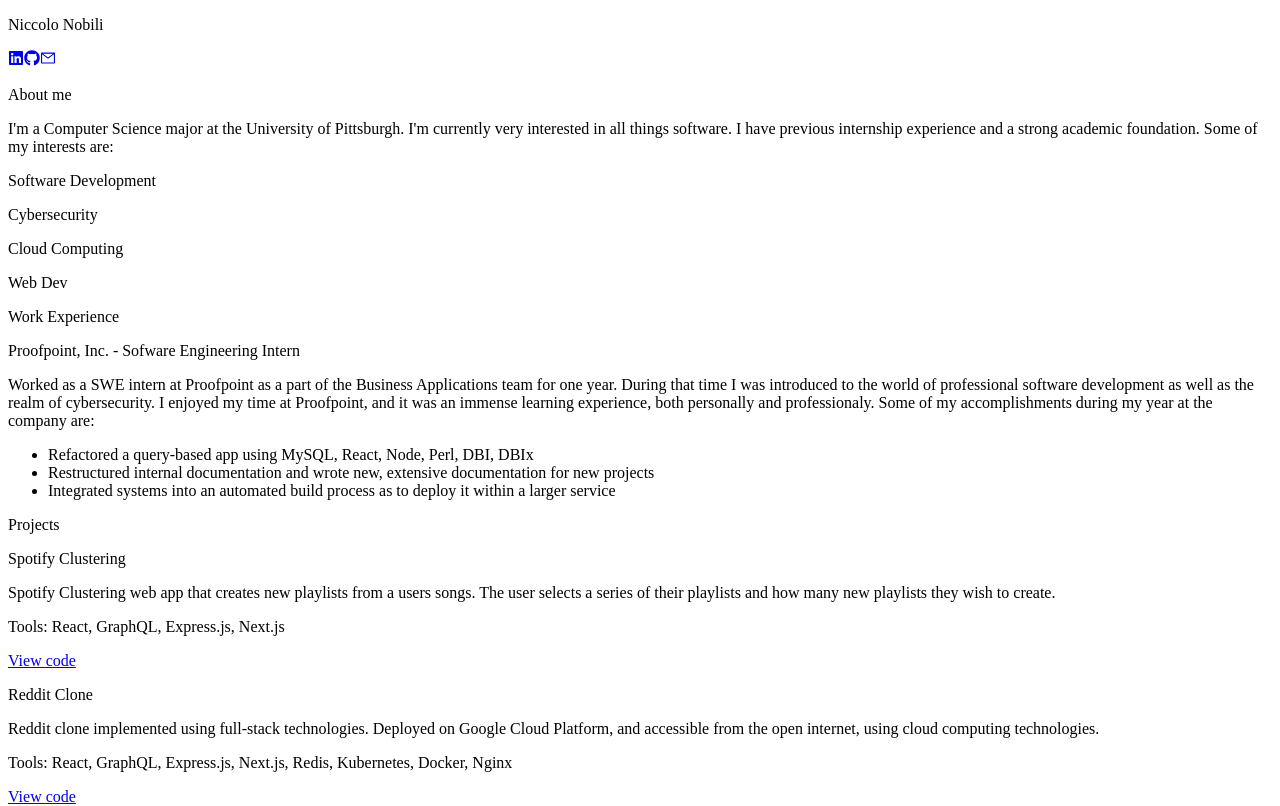
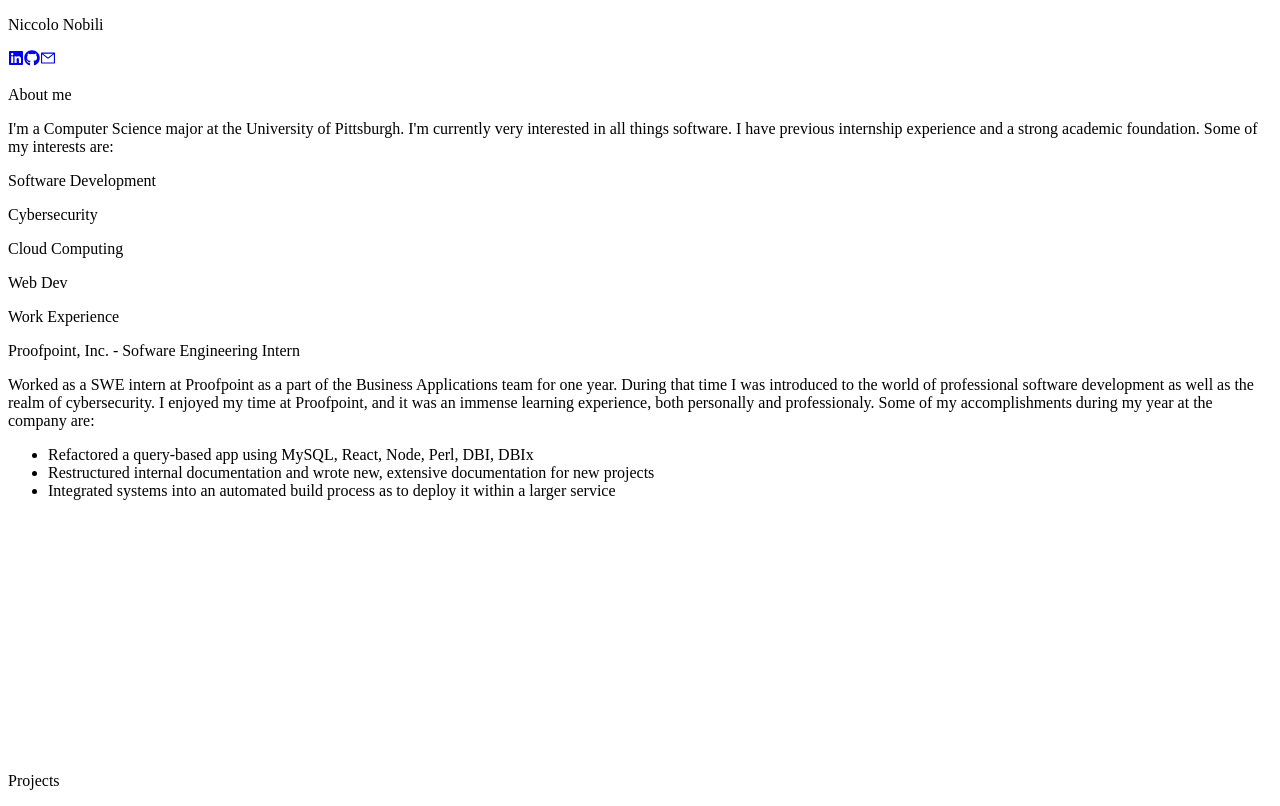
Before and after one commit to strobosco/personal-website, a Next.js app: page / in a window 1280 px wide. Shown: the top 806 px of the page. Built offline with nearby package versions, Linux system fonts and the light colour scheme.

Commit message:
Added Proofpoint logo

```diff
--- a/components/Work.js
+++ b/components/Work.js
@@ -32,6 +32,13 @@ const Work = () => {
             </ul>
           </p>
         </div>
+        <div className="button-div">
+          <img
+            src="./proofpoint-logo.svg"
+            alt="Proofpoint Logo"
+            className="proofpoint-logo"
+          />
+        </div>
       </div>
     </div>
   );
--- a/styles/_home.scss
+++ b/styles/_home.scss
@@ -134,3 +134,10 @@
     }
   }
 }
+
+.proofpoint-logo {
+  display: block;
+  width: 80%;
+  margin-left: auto;
+  margin-right: auto;
+}
```
Also changed, not shown: public/proofpoint-logo.svg (added).
